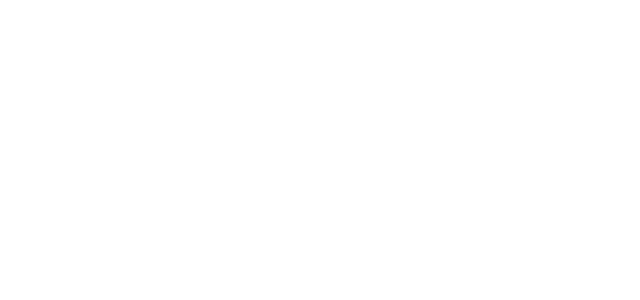
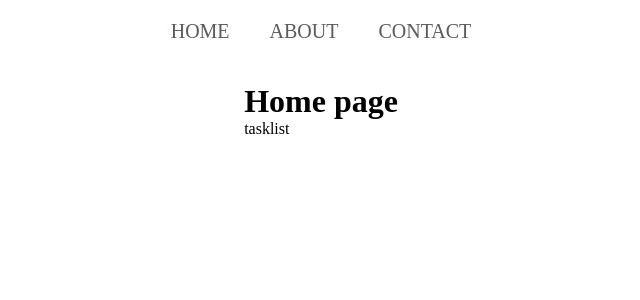
Before and after one commit to arentalb/react-practice-components, a React (Vite) app: page / in a window 1280 px wide. Before the commit this address had no page. Shown: the top 300 px of the page, without its empty margins (319-959 px from the left). Built offline with nearby package versions, Linux system fonts and the light colour scheme.

Commit message:
separatee routes and components

```diff
--- a/src/App.jsx
+++ b/src/App.jsx
@@ -1,12 +1,38 @@
 import "./styles/global.css";
 import { Route, Routes } from "react-router-dom";
+import { Home } from "./pages/Home.jsx";
+import { Tasks } from "./components/tasks/Tasks.jsx";
+import { TaskView } from "./components/tasks/TaskView.jsx";
+import { Header } from "./layout/Header.jsx";
+import { About } from "./pages/About.jsx";
+import { Contact } from "./pages/Contact.jsx";
+import { TaskAdd } from "./components/tasks/TaskAdd.jsx";
+import { TaskEdit } from "./components/tasks/TaskEdit.jsx";
+import { TaskDelete } from "./components/tasks/TaskDelete.jsx";
 
 function App() {
   return (
-    <Routes>
-      <Route />
-      <Route />
-    </Routes>
+    <>
+      <header>
+        <Header />
+      </header>
+
+      <main>
+        <Routes>
+          <Route path={"/"} element={<Home />}>
+            <Route path={""} element={<Tasks />} />
+            <Route path={"tasks"} element={<Tasks />} />
+            <Route path={"task/:id"} element={<TaskView />} />
+            <Route path={"task/add"} element={<TaskAdd />} />
+            <Route path={"task/edit/:id"} element={<TaskEdit />} />
+            <Route path={"task/delete/:id"} element={<TaskDelete />} />
+          </Route>
+
+          <Route path={"/about"} element={<About />} />
+          <Route path={"/contact"} element={<Contact />} />
+        </Routes>
+      </main>
+    </>
   );
 }
 
--- /dev/null
+++ b/src/components/tasks/TaskAdd.jsx
@@ -0,0 +1,3 @@
+export function TaskAdd() {
+  return <></>;
+}
--- /dev/null
+++ b/src/components/tasks/TaskDelete.jsx
@@ -0,0 +1,3 @@
+export function TaskDelete() {
+  return <></>;
+}
--- /dev/null
+++ b/src/components/tasks/TaskEdit.jsx
@@ -0,0 +1,3 @@
+export function TaskEdit() {
+  return <></>;
+}
--- /dev/null
+++ b/src/components/tasks/TaskView.jsx
@@ -0,0 +1,3 @@
+export function TaskView() {
+  return <>task</>;
+}
--- /dev/null
+++ b/src/components/tasks/Tasks.jsx
@@ -0,0 +1,3 @@
+export function Tasks() {
+  return <>tasklist</>;
+}
--- /dev/null
+++ b/src/layout/Header.jsx
@@ -0,0 +1,27 @@
+import styel from "./Header.module.css";
+import { Link } from "react-router-dom";
+export function Header() {
+  return (
+    <nav className={styel.nav}>
+      <ul>
+        <li>
+          <Link to={"/"} className={styel.link}>
+            home
+          </Link>
+        </li>
+        <li>
+          {" "}
+          <Link to={"/about"} className={styel.link}>
+            about
+          </Link>
+        </li>
+        <li>
+          {" "}
+          <Link to={"/contact"} className={styel.link}>
+            contact
+          </Link>
+        </li>
+      </ul>
+    </nav>
+  );
+}
--- /dev/null
+++ b/src/layout/Header.module.css
@@ -0,0 +1,17 @@
+
+.nav ul{
+    display: flex;
+    align-items: center;
+    justify-content: center;
+    gap: 40px;
+    list-style: none;
+    font-size: 20px;
+    padding: 20px;
+    text-transform: uppercase;
+    color: #5e5858;
+}
+.link {
+    text-decoration: none;
+    color: #5e5858;
+
+}
--- /dev/null
+++ b/src/pages/About.jsx
@@ -0,0 +1,7 @@
+export function About() {
+  return (
+    <div>
+      <h1>About page </h1>
+    </div>
+  );
+}
--- /dev/null
+++ b/src/pages/Contact.jsx
@@ -0,0 +1,7 @@
+export function Contact() {
+  return (
+    <div>
+      <h1>Contact page </h1>
+    </div>
+  );
+}
--- /dev/null
+++ b/src/pages/Home.jsx
@@ -0,0 +1,10 @@
+import { Outlet } from "react-router-dom";
+
+export function Home() {
+  return (
+    <div>
+      <h1>Home page </h1>
+      <Outlet />
+    </div>
+  );
+}
--- a/src/styles/global.css
+++ b/src/styles/global.css
@@ -3,3 +3,8 @@
     margin: 0;
     box-sizing: border-box;
 }
+main{
+    display: flex;
+    justify-content: center;
+    padding: 20px ;
+}
```
